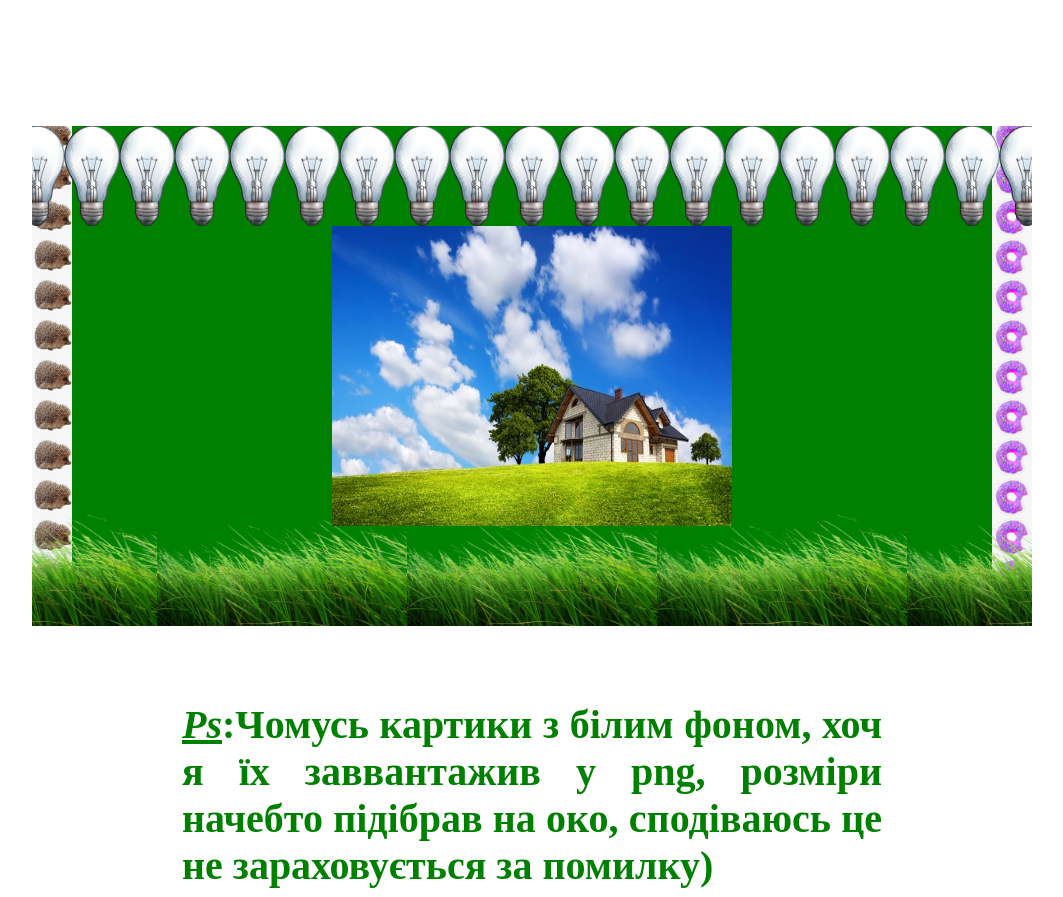
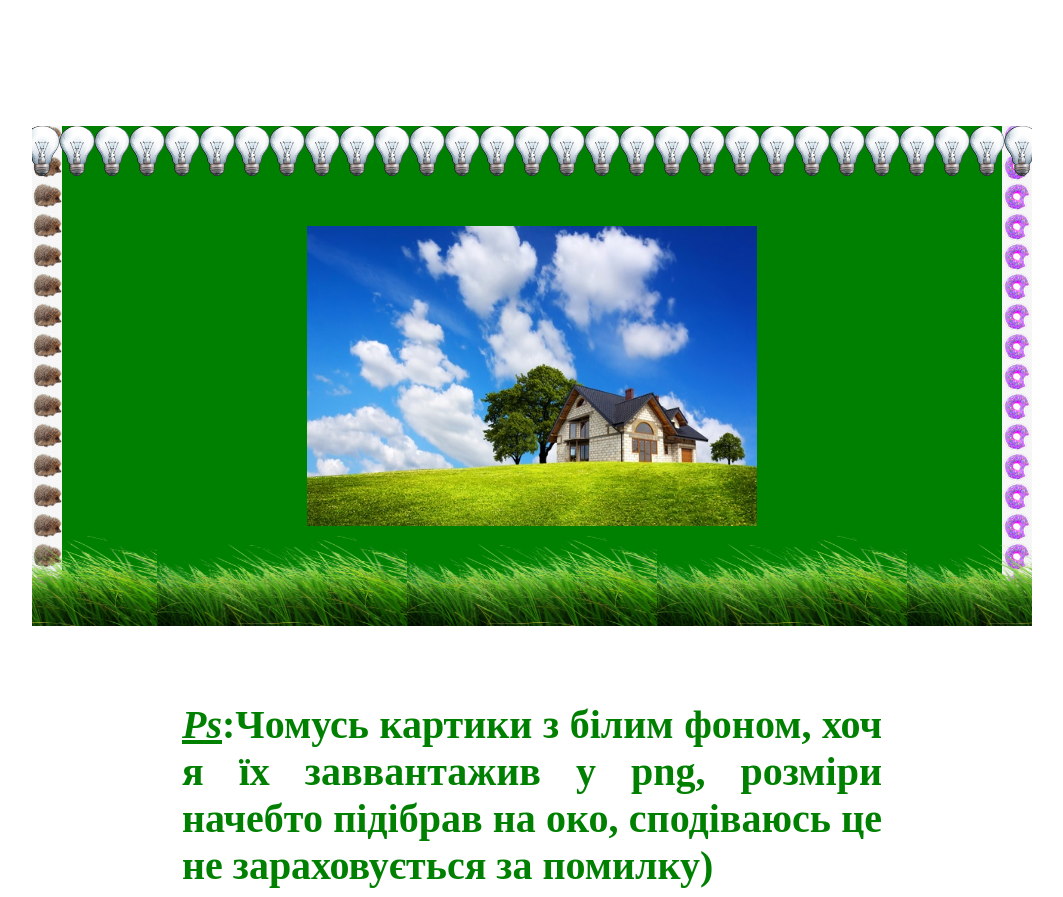
Before and after one commit to vlad-duhota/bg-homework, a plain HTML site: page index.html in a window 1280 px wide. Shown: the whole page, without its empty margins (108-1171 px from the left). Drawn offline with Linux system fonts and the light colour scheme.

Commit message:
bg-size fixed

```diff
--- a/css/style.css
+++ b/css/style.css
@@ -6,7 +6,7 @@
     background-color: green;
     background-image: url(../images/pole-zelen-trava-dom-derevya.jpg),  url(../images/lamp-png-0.png) , url(../images/grass-png-images-pictures-transparent-28.png), url(../images/jiishak.png),  url(../images/58eb07b830eab15b56162788.png);
     background-repeat: no-repeat, repeat-x, repeat-x, repeat-y, repeat-y;
-    background-size: 400px 300px, 55px 100px,  250px 160px,40px 40px, 40px 40px;
+    background-size: 450px 300px, 35px 50px,  250px 130px,30px 30px, 30px 30px;
     background-position: center,  top, bottom, left, right;
 
 
```
